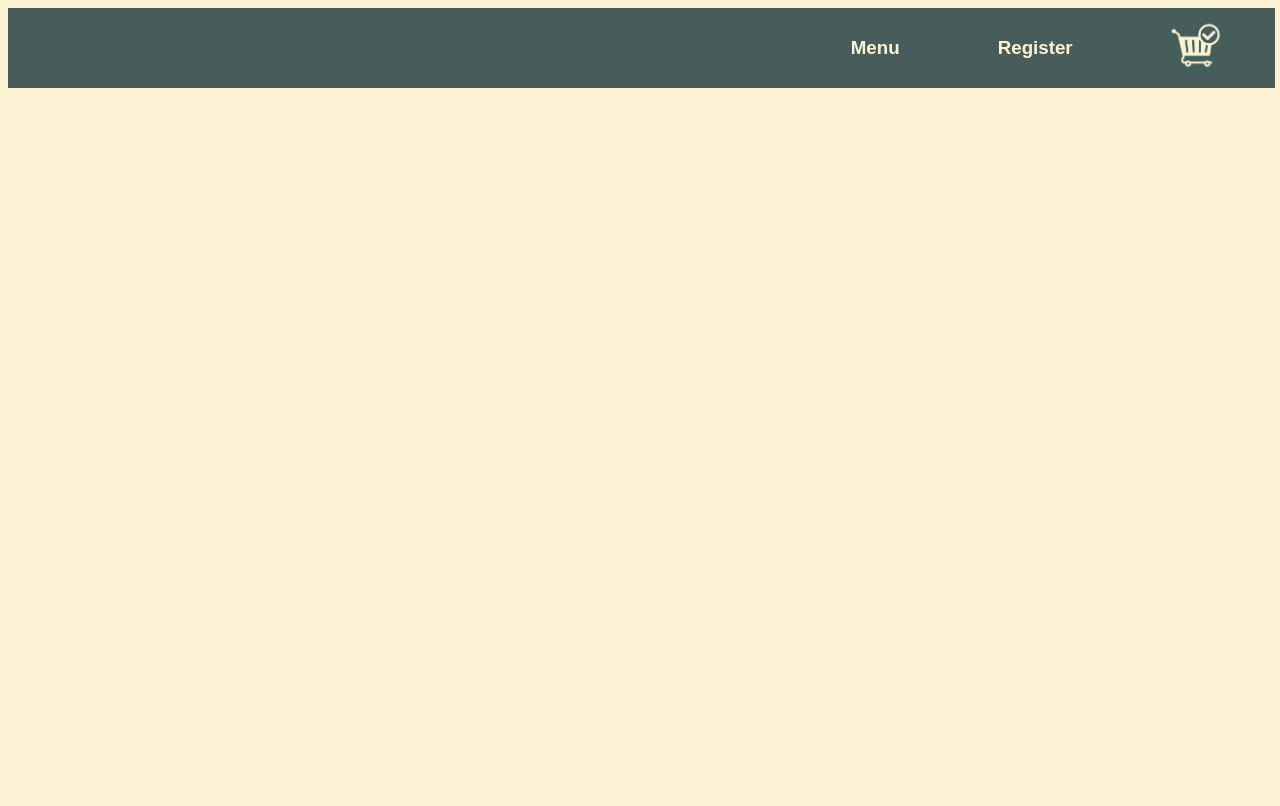
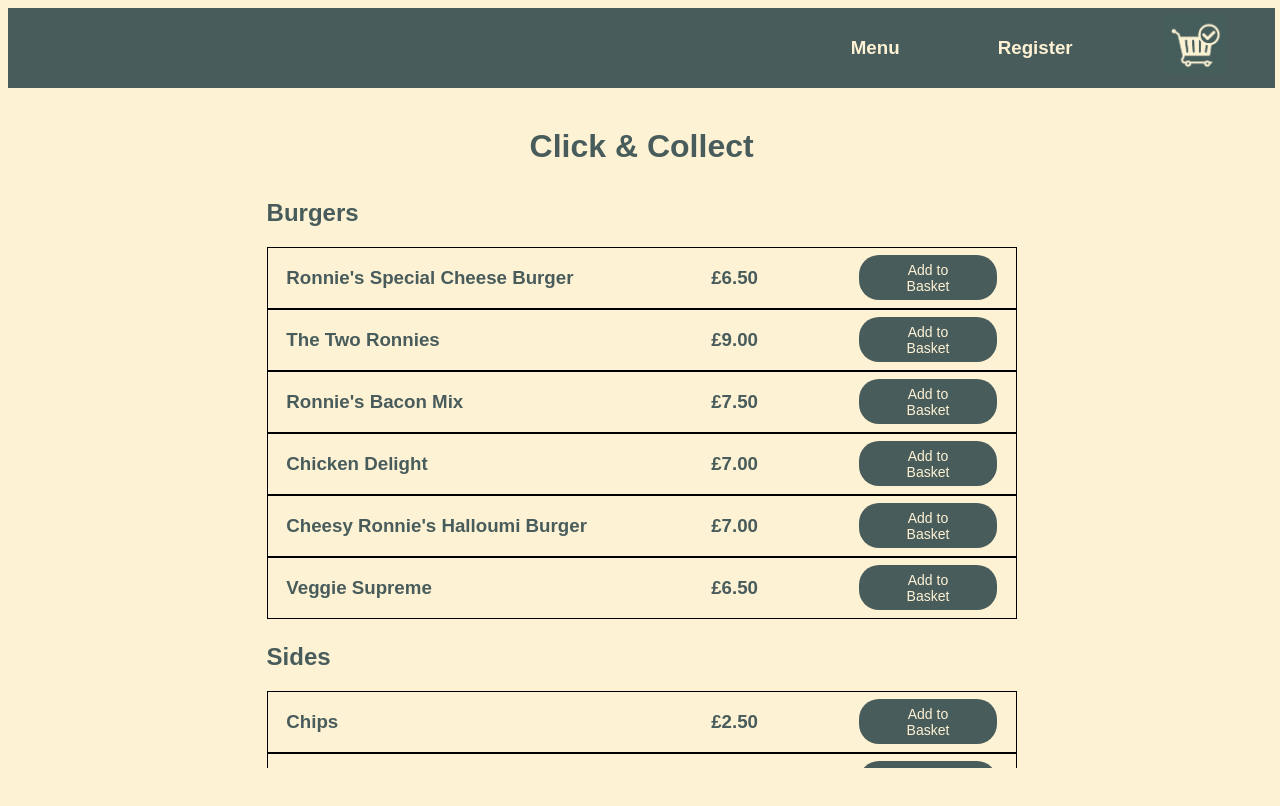
Before and after one commit to JackRogers9/burger-bar-exam, a React (Create React App) app: page /menu in a window 1280 px wide. Before the commit this address had no page. Built offline with nearby package versions, Linux system fonts and the light colour scheme.

Commit message:
refactor: Changed the name of the ClickAndCollect component to Menu

```diff
--- a/src/App.js
+++ b/src/App.js
@@ -1,5 +1,4 @@
 import { BrowserRouter, Routes, Route } from 'react-router-dom';
-import ClickAndCollect from './UI/ClickAndCollect/ClickAndCollect';
 import AccountDetails from './UI/AccountDetails/AccountDetails';
 import Register from './UI/Register/Register';
 import Header from './UI/Header/Header';
@@ -7,6 +6,7 @@ import Basket from './UI/Basket/Basket';
 import Order from './UI/Basket/Order';
 import Login from './UI/Login/Login';
 import Home from './UI/Home/Home';
+import Menu from './UI/Menu/Menu';
 
 function App() {
     return (
@@ -17,7 +17,7 @@ function App() {
                 <Route path="/register" element={<Register />} />
                 <Route path="/login" element={<Login />} />
                 <Route path="/account-details" element={<AccountDetails />} />
-                <Route path="/click-and-collect" element={<ClickAndCollect />} />
+                <Route path="/menu" element={<Menu />} />
                 <Route path="/basket" element={<Basket />} />
                 <Route path="/order" element={<Order />} />
             </Routes>
--- a/src/UI/Header/Header.jsx
+++ b/src/UI/Header/Header.jsx
@@ -28,7 +28,7 @@ export default function Header() {
 
     return (
         <div className="header">
-            <Link to="/click-and-collect" className="header-link">
+            <Link to="/menu" className="header-link">
                 <h3 className="header-title"> Menu </h3>
             </Link>
 
--- a/src/UI/ClickAndCollect/ItemFrames.jsx
+++ b/src/UI/Menu/ItemFrames.jsx
@@ -1,9 +1,11 @@
+import { nanoid } from 'nanoid';
+
 export default function ItemFrame({ items }) {
     return items.map((item) => {
         const { name, displayPrice } = item;
 
         return (
-            <div className="item-frame">
+            <div className="item-frame" key={`${name}-${nanoid()}`}>
                 <h3 className="option-name"> {name} </h3>
                 <h3 className="option-price"> {displayPrice} </h3>
 
--- a/src/UI/ClickAndCollect/ClickAndCollect.jsx
+++ b/src/UI/Menu/Menu.jsx
@@ -1,6 +1,6 @@
 import ItemFrame from './ItemFrames';
-import items from './Menu.json';
-import './ClickAndCollect.css';
+import items from './MenuOptions.json';
+import './Menu.css';
 
 export default function Menu() {
     return (
```
Also changed, not shown: src/UI/Menu/Menu.css (renamed from src/UI/ClickAndCollect/ClickAndCollect.css), src/UI/Menu/MenuOptions.json (renamed from src/UI/ClickAndCollect/Menu.json).
